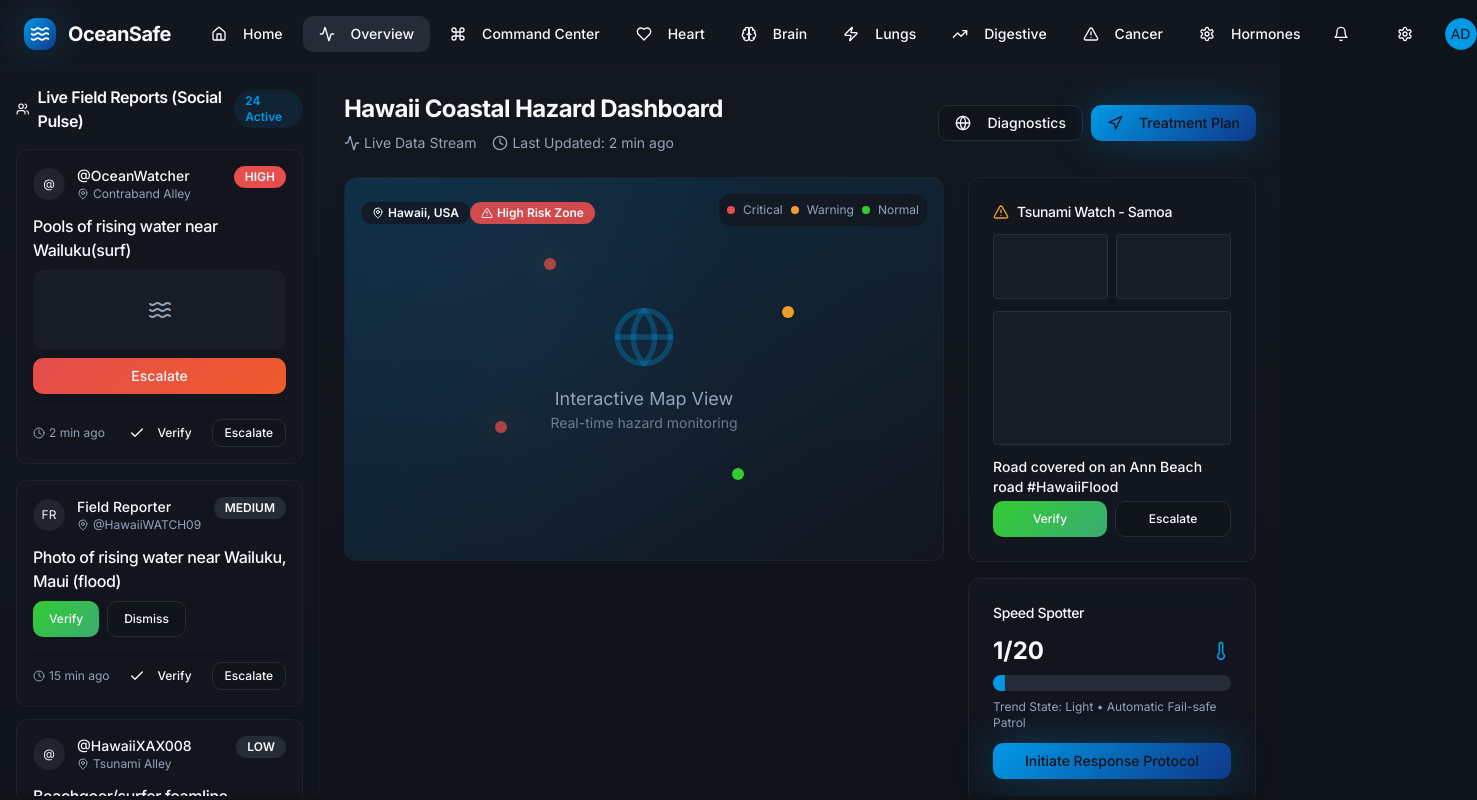
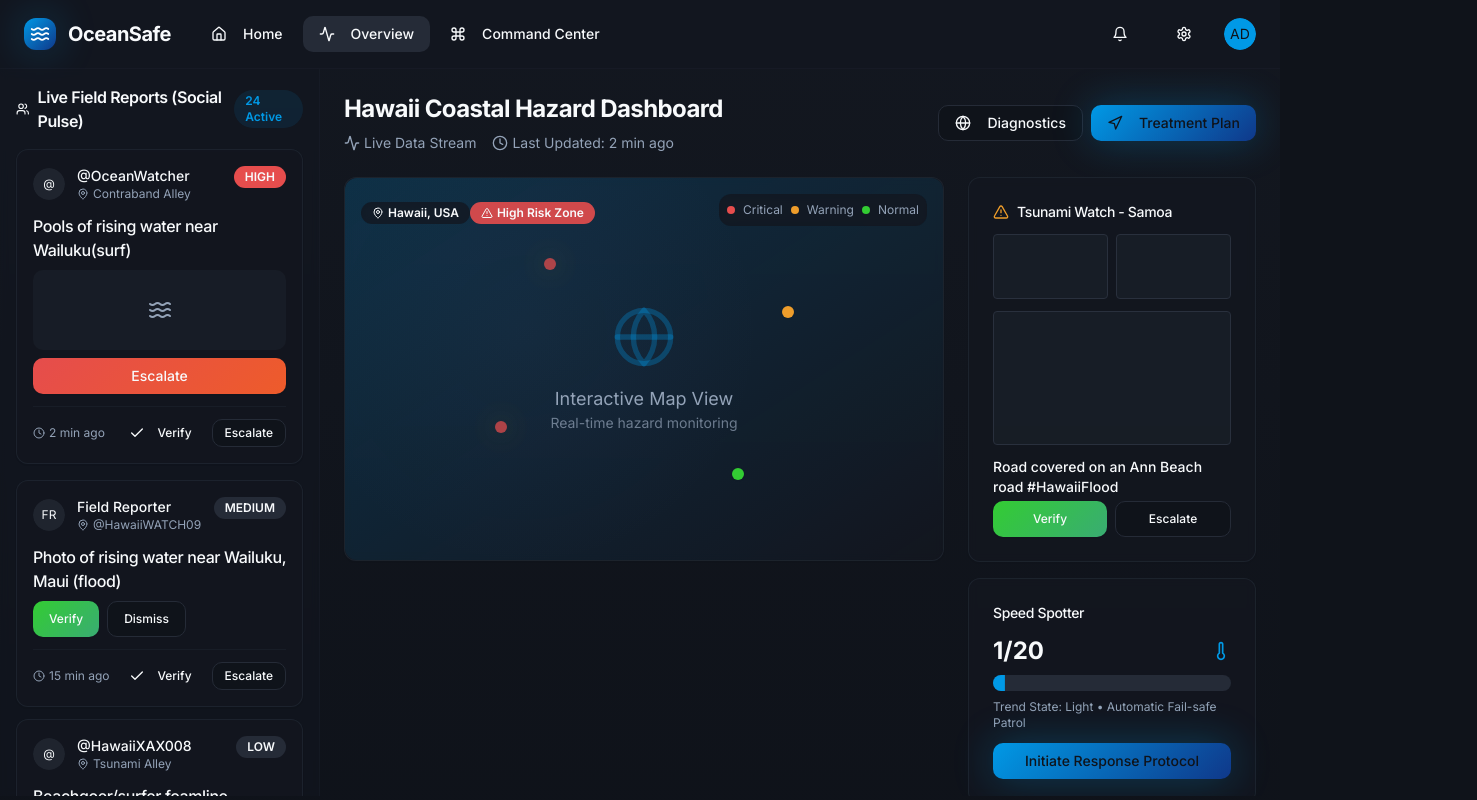
Before and after one commit to ui07xWizardOp/SIH-Project-Varun, a React (Vite) app: page /dashboard in a window 1280 px wide. Shown: the whole page, 1477 px wide, since content can reach past the window. Built offline with nearby package versions, Linux system fonts and the light colour scheme; the HTML template or start-up script is replaced by a standard one.

Commit message:
Remove health buttons

```diff
--- a/src/components/Dashboard.tsx
+++ b/src/components/Dashboard.tsx
@@ -101,12 +101,6 @@ const Dashboard = () => {
     { id: "home", label: "Home", icon: Home },
     { id: "overview", label: "Overview", icon: Activity },
     { id: "command", label: "Command Center", icon: Command },
-    { id: "heart", label: "Heart", icon: Heart },
-    { id: "brain", label: "Brain", icon: Brain },
-    { id: "lungs", label: "Lungs", icon: Zap },
-    { id: "digestive", label: "Digestive", icon: TrendingUp },
-    { id: "cancer", label: "Cancer", icon: AlertTriangle },
-    { id: "hormones", label: "Hormones", icon: Settings },
   ];
 
   return (
```
